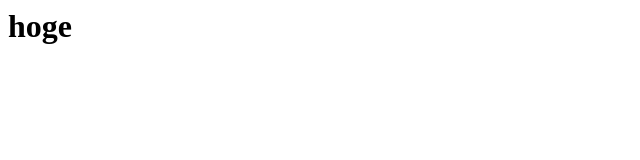
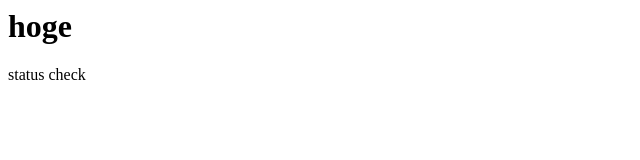
Before and after one commit to tclab-jp/tuto-test10, a plain HTML site: page index.html in a window 1280 px wide. Shown: the full height of the page, 0-640 px from the left. Drawn offline with Linux system fonts and the light colour scheme.

Commit message:
git status check my

```diff
--- a/index.html
+++ b/index.html
@@ -1 +1,2 @@
 <h1>hoge</h1>
+<p>status check</p>
```
